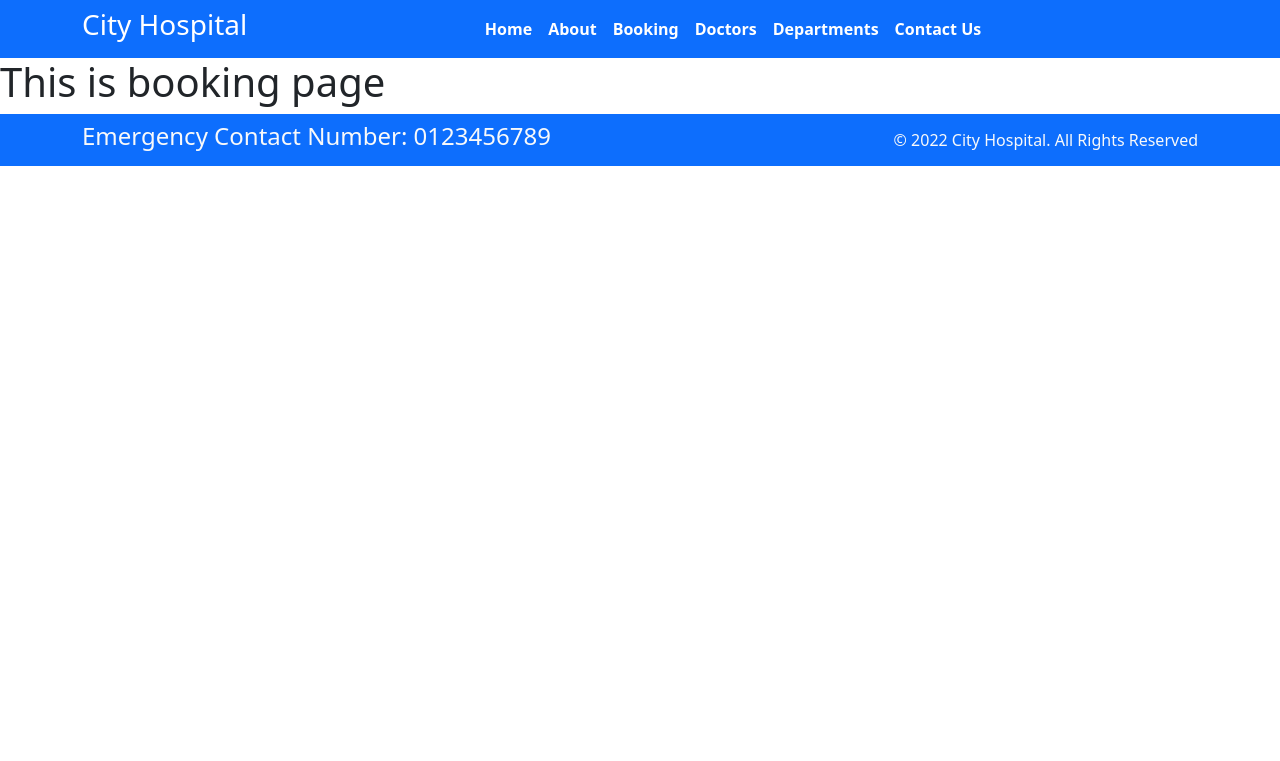
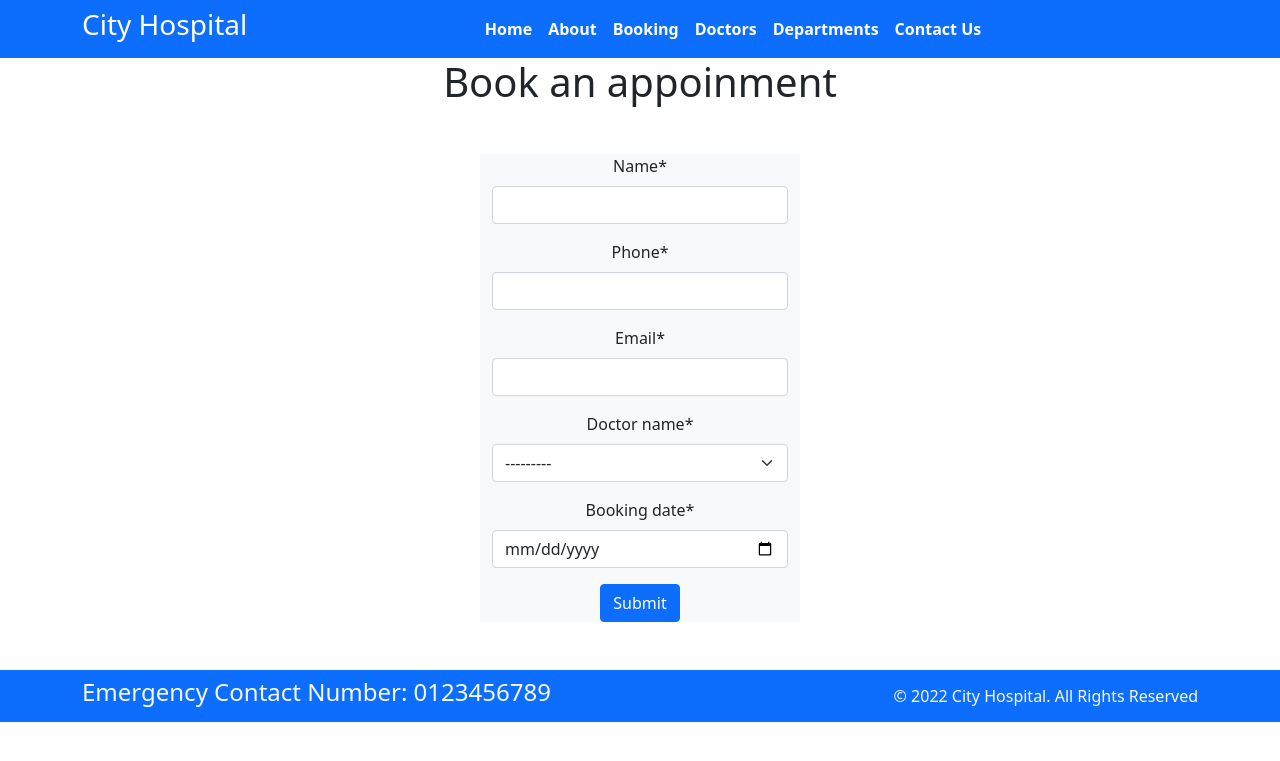
Before and after one commit to Aswanthcv/hospital_management, a Django app: page /booking/ in a window 1280 px wide. Shown: the top 761 px of the page. Run offline with Django 5.2, Linux system fonts and the light colour scheme; data comes from the database, SQL or seed files in the repository; both versions use the stored data as it was after the commit; some libraries are stand-ins or nearby versions.

Commit message:
booking form

```diff
--- a/home/admin.py
+++ b/home/admin.py
@@ -5,3 +5,4 @@
 
 admin.site.register(Departments)
 admin.site.register(Doctors)
+admin.site.register(Booking)
--- /dev/null
+++ b/home/forms.py
@@ -0,0 +1,22 @@
+from django import forms
+from .models import *
+
+class DateInput(forms.DateInput):
+  input_type = 'date'
+
+class BookingForm(forms.ModelForm):
+  class Meta:
+    model = Booking
+    fields = '__all__'
+
+    widgets = {
+      'booking_date':DateInput(),
+    }
+
+    labels = {
+      'p_name':"Name",
+      'p_phone':"Phone",
+      'p_email':"Email",
+      'doc_name':"Doctor name",
+      'booking_date':"Booking date"
+    }
--- a/home/models.py
+++ b/home/models.py
@@ -16,4 +16,16 @@
   doc_image = models.ImageField(upload_to='doctors')
 
   def __str__(self):
-    return self.doc_name
+    return self.doc_name + ' (' + self.doc_spec + ')'
+
+
+class Booking(models.Model):
+  p_name = models.CharField(max_length=50)
+  p_phone = models.CharField(max_length=10)
+  p_email = models.EmailField()
+  doc_name = models.ForeignKey(Doctors,on_delete=models.CASCADE)
+  booking_date  = models.DateField()
+  booked_on = models.DateField(auto_now=True)
+
+  def __str__(self):
+    return self.p_name
--- a/home/urls.py
+++ b/home/urls.py
@@ -3,9 +3,9 @@
 
 urlpatterns = [
     path('',views.index),
-    path('about/',views.about),
-    path('booking/',views.booking),
-    path('doctors/',views.doctors),
-    path('contact/',views.contact),
-    path('department/',views.department),
+    path('about/',views.about,name="about"),
+    path('booking/',views.booking,name="booking"),
+    path('doctors/',views.doctors,name="doctors"),
+    path('contact/',views.contact,name="contact"),
+    path('department/',views.department,name="department"),
 ]
--- a/home/views.py
+++ b/home/views.py
@@ -1,6 +1,7 @@
 from django.shortcuts import render,HttpResponse
 
-from .models import Departments,Doctors
+from .models import Departments,Doctors,Booking
+from .forms import *
 
 # Create your views here.
 
@@ -11,7 +12,16 @@
   return render(request,'about.html')
 
 def booking(request):
-  return render(request,'booking.html')
+
+  if request.method == "POST":
+    form = BookingForm(request.POST)
+    if form.is_valid():
+      form.save()
+  form = BookingForm()
+  dict_form = {
+    'form' : form
+  }
+  return render(request,'booking.html',dict_form)
 
 def doctors(request):
   dict_doc = {
--- a/hospital/settings.py
+++ b/hospital/settings.py
@@ -38,6 +38,8 @@
     'django.contrib.messages',
     'django.contrib.staticfiles',
     'home',
+    'crispy_forms',
+    'crispy_bootstrap5',
 ]
 
 MIDDLEWARE = [
@@ -120,3 +122,6 @@
 
 MEDIA_ROOT = BASE_DIR / 'uploads'
 MEDIA_URL = '/media/'
+
+CRISPY_ALLOWED_TEMPLATE_PACKS = "bootstrap5"
+CRISPY_TEMPLATE_PACK = "bootstrap5"
--- a/templates/base.html
+++ b/templates/base.html
@@ -31,22 +31,22 @@
           class="collapse navbar-collapse justify-content-center col-md-8 navbar-collapse-3">
           <ul class="navbar-nav justify-content-center  fw-bold">
             <li class="nav-item active">
-              <a class="nav-link text-white" href="#">Home </a>
+              <a class="nav-link text-white" href="">Home </a>
             </li>
             <li class="nav-item">
-              <a class="nav-link text-white" href="#">About</a>
+              <a class="nav-link text-white" href="{% url 'about' %}">About</a>
             </li>
             <li class="nav-item">
-              <a class="nav-link text-white" href="#">Booking</a>
+              <a class="nav-link text-white" href="{% url 'booking' %}">Booking</a>
             </li>
             <li class="nav-item">
-              <a class="nav-link text-white" href="#">Doctors</a>
+              <a class="nav-link text-white" href="{% url 'doctors' %}">Doctors</a>
             </li>
 			 <li class="nav-item">
-              <a class="nav-link text-white" href="#">Departments</a>
+              <a class="nav-link text-white" href="{% url 'department' %}">Departments</a>
             </li>
             <li class="nav-item">
-              <a class="nav-link text-white" href="#">Contact Us</a>
+              <a class="nav-link text-white" href="{% url 'contact' %}">Contact Us</a>
             </li>
           </ul>
         </div>
--- a/templates/booking.html
+++ b/templates/booking.html
@@ -1,7 +1,13 @@
 {% extends 'base.html' %}
-
+{% load crispy_forms_tags %}
 {% block title %}Booking{% endblock %}
 
 {% block content %}
-<h1>This is booking page</h1>
+<h1 class="text-center">Book an appoinment</h1>
+  <div class="container w-25 text-center my-5 bg-light" >
+    <form action="">
+    {{form|crispy}}
+    <button type="submit" class="btn btn-primary">Submit</button>
+  </form>
+  </div>
 {% endblock %}
```
Also changed, not shown: db.sqlite3, home/migrations/0003_booking.py (added).
